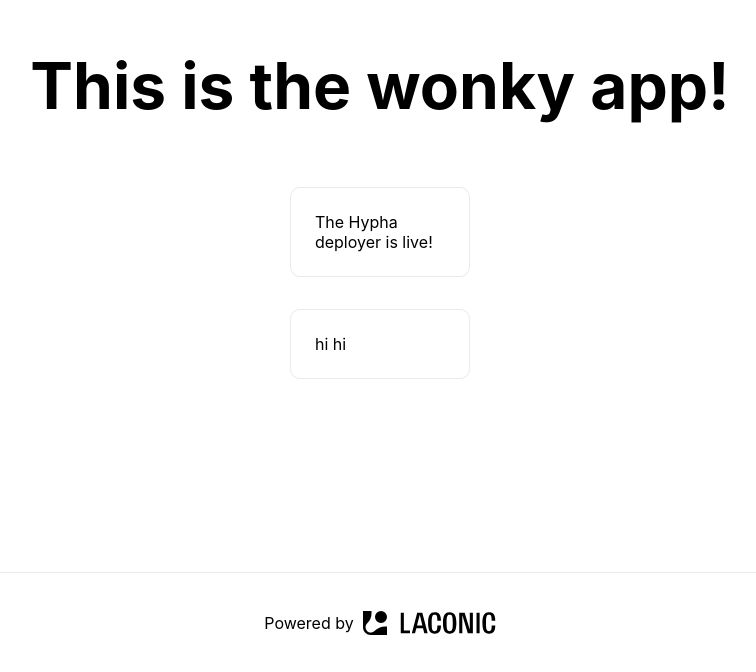
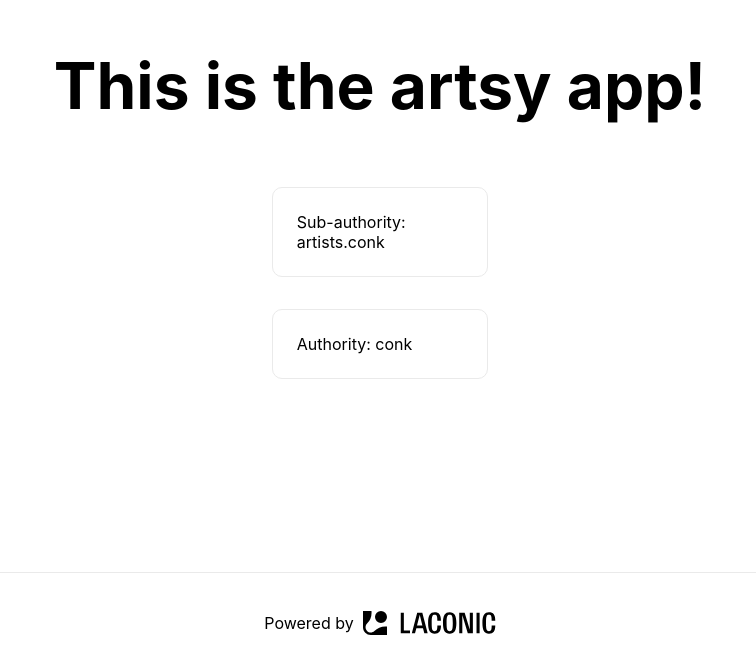
Before and after one commit to dasanchez/birbit, a Next.js app: page / in a window 1280 px wide. Shown: the part 128-800 px from the top of the page, without its empty margins (260-1016 px from the left). Built offline with nearby package versions, Linux system fonts and the light colour scheme.

Commit message:
sub-authority deployment

```diff
--- a/package.json
+++ b/package.json
@@ -1,6 +1,6 @@
 {
   "private": true,
-  "name": "@conk/wonky-app",
+  "name": "@artists.conk/artsy-app",
   "version": "0.0.1",
   "repository": "https://github.com/dasanchez/birbit",
   "scripts": {
--- a/pages/index.tsx
+++ b/pages/index.tsx
@@ -5,7 +5,7 @@ export default function Home() {
     <div className={styles.container}>
       <main className={styles.main}>
         <h1 className={styles.title}>
-          This is the wonky app!
+          This is the artsy app!
         </h1>
 
         <div className={styles.grid}>
```
Also changed, not shown: 1 other file (tests, documents, lock files or other folders).
